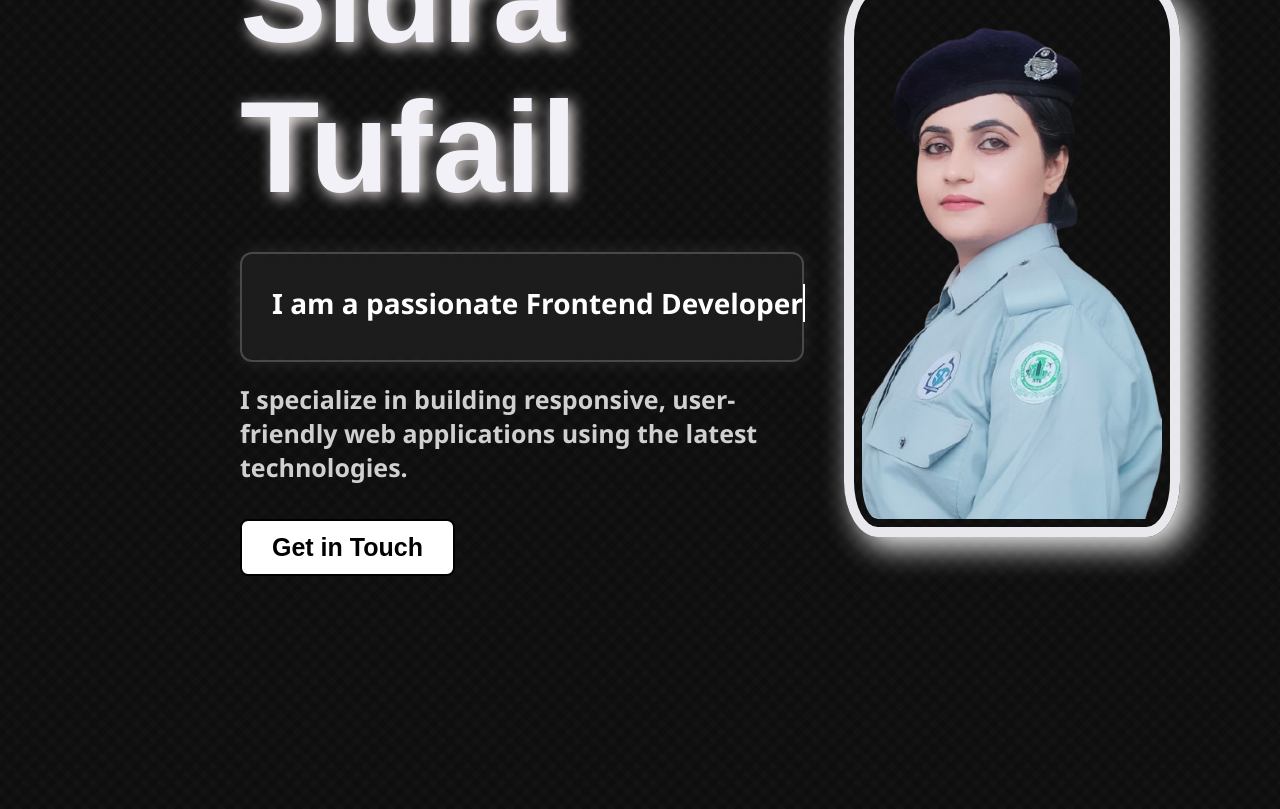
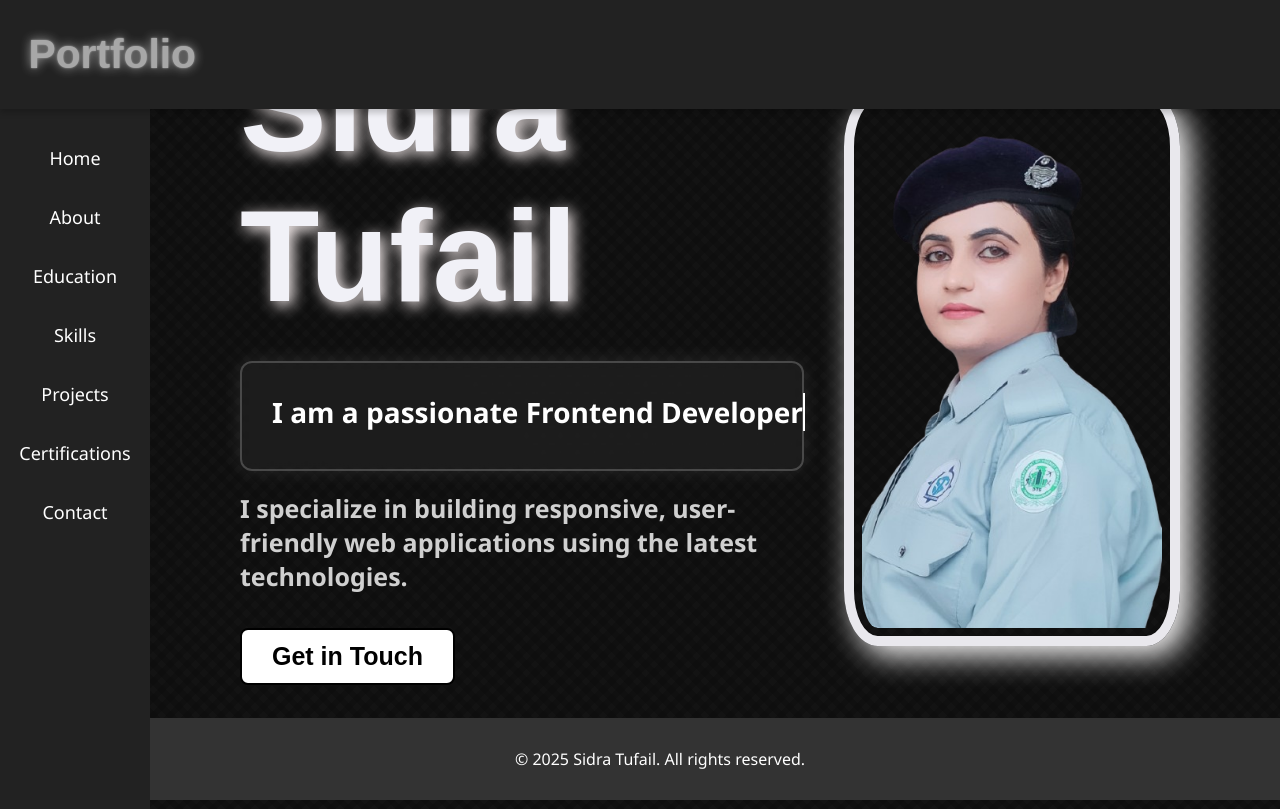
Before and after one commit to sidi-125/file-4, a React (Create React App) app: page / in a window 1280 px wide. Built offline with nearby package versions, Linux system fonts and the light colour scheme.

Commit message:
Add layout

```diff
--- a/src/App.js
+++ b/src/App.js
@@ -1,28 +1,32 @@
+// src/App.jsx
 import React from 'react';
 import { BrowserRouter as Router, Routes, Route } from 'react-router-dom';
-import Home from './Pages/Home';
+import Layout from './Layout'; // Layout component
 import About from './Pages/About';
 import Contact from './Pages/Contact';
 import Skills from './Pages/Skills';
 import Projects from './Pages/Projects';
 import Certifications from './Pages/Certifications';
 import Education from './Pages/Education';
+import Home from './Pages/Home';
 import './App.css';
-import Sidebar from './Pages/Sidebar';
+
 
 function App() {
   return (
     <Router>
       <Routes>
-        <Route path="/" element={<Home />} />
-        <Route path="/About" element={<About />} />
-        <Route path="/Contact" element={<Contact />} />
-        <Route path="/Skills" element={<Skills />} />
-        <Route path="/Projects" element={<Projects />} />
-        <Route path="/Certifications" element={<Certifications />} />
-        <Route path="/Education" element={<Education />} />
-        <Route path="/Sidebar" element={<Sidebar />} />
-
+        {/* Layout wrapper */}
+        <Route path="/" element={<Layout />}>
+          {/* Nested pages through Outlet */}
+          <Route index element={<Home />} />
+          <Route path="About" element={<About />} />
+          <Route path="Contact" element={<Contact />} />
+          <Route path="Skills" element={<Skills />} />
+          <Route path="Projects" element={<Projects />} />
+          <Route path="Certifications" element={<Certifications />} />
+          <Route path="Education" element={<Education />} />
+        </Route>
       </Routes>
     </Router>
   );
--- /dev/null
+++ b/src/Layout.css
@@ -0,0 +1,100 @@
+.header {
+  background-color: #222;
+  color: white;
+  padding: 5px 30px;
+  display: flex;
+  align-items: center;
+  position: sticky;
+  top: 0;
+  z-index: 1000;
+  box-shadow: 0 4px 6px rgba(0,0,0,0.2);
+}
+
+.blink-shadow {
+  font-size: 40px;
+  font-weight: 700;
+  color: #fff;
+  text-shadow: 0 0 2px #ffffff, 0 0 10px #ffffff;
+  animation: blinkZoom 1.5s infinite ease-in-out;
+}
+
+/* Blinking + Zooming effect */
+@keyframes blinkZoom {
+  0%, 100% {
+    opacity: 1;
+    transform: scale(1);
+  }
+  50% {
+    opacity: 0;
+    transform: scale(1.2);
+  }
+}
+
+
+  /* Sidebar */
+.sidebar {
+  position: fixed;
+  top: 100px;
+  left: 0;
+  width: 150px;
+  height: calc(100% - 100px);
+  background-color: #222;
+  padding-top: 20px;
+  z-index: 999;
+  color: white;
+}
+
+/* Sidebar List */
+.sidebar ul {
+  list-style: none;
+  padding: 0;
+}
+
+/* Animation for each sidebar item */
+.sidebar ul li {
+  margin: 15px 0;
+  text-align: center;
+  animation: slideIn 1s ease-out forwards; /* Increase duration to 1s */
+  opacity: 0; /* Initial opacity to make the element hidden */
+  animation-delay: 0.3s; /* Delay for each item */
+}
+
+/* Animation effect */
+@keyframes slideIn {
+  0% {
+    transform: translateX(-100%); /* Starts from outside the screen */
+    opacity: 0;
+  }
+  100% {
+    transform: translateX(0); /* Ends at its original position */
+    opacity: 1; /* Full visibility */
+  }
+}
+
+/* Sidebar Links */
+.sidebar ul li a {
+  color: white;
+  text-decoration: none;
+  font-size: 18px;
+  display: block;
+  padding: 10px;
+  transition: background 0.3s ease, transform 0.3s ease; /* Added transition for zoom effect */
+}
+
+/* Hover effect */
+.sidebar ul li a:hover {
+  background-color: #444;
+  transform: scale(1.1); /* Zoom in effect on hover */
+  cursor: pointer; /* Change cursor to indicate hover */
+  cursor: pointer; /* Change cursor to indicate hover */
+
+}
+.footer {
+  background-color: #333;
+  color: white;
+  text-align: center;
+  padding: 20px;
+  position: fixed;
+  width: 100%;
+  bottom: 0;
+}
--- /dev/null
+++ b/src/Layout.jsx
@@ -0,0 +1,40 @@
+// src/Layout.jsx
+
+import React from 'react';
+import { Outlet, Link } from 'react-router-dom';
+import './Layout.css'; // apna custom layout styling yahan likhna
+
+const Layout = () => {
+  return (
+    <div className="layout-container">
+      <header className="header">
+      <div className="logo">
+        <h1 className="blink-shadow">Portfolio</h1>
+      </div>
+    </header>
+
+      <aside className="sidebar">
+        <nav>
+          <ul>
+            <li><Link to="/">Home</Link></li>
+            <li><Link to="/About">About</Link></li>
+            <li><Link to="/Education">Education</Link></li>
+            <li><Link to="/Skills">Skills</Link></li>
+            <li><Link to="/Projects">Projects</Link></li>
+            <li><Link to="/Certifications">Certifications</Link></li>
+            <li><Link to="/Contact">Contact</Link></li>
+          </ul>
+        </nav>
+      </aside>
+      <footer className="footer">
+      <p>&copy; 2025 Sidra Tufail. All rights reserved.</p>
+    </footer>
+
+      <main className="content">
+        <Outlet />
+      </main>
+    </div>
+  );
+};
+
+export default Layout;
--- a/src/Pages/Education/Education.css
+++ b/src/Pages/Education/Education.css
@@ -10,8 +10,7 @@
     font-size: 80px;
     font-weight: 10%;
     margin-bottom: 30px;
-    color: hsl(210, 50%, 95%);
-    opacity: 0;
+    color: hwb(0 98% 1%);
     transform: translateY(-50px);
     transition: opacity 5s, transform 5s; /* Slow down the speed */
   }
--- a/src/Pages/Sidebar/Sidebar.css
+++ /dev/null
@@ -1,58 +0,0 @@
-/* Sidebar */
-.sidebar {
-    position: fixed;
-    top: 100px;
-    left: 0;
-    width: 150px;
-    height: calc(100% - 100px);
-    background-color: #222;
-    padding-top: 20px;
-    z-index: 999;
-    color: white;
-  }
-
-  /* Sidebar List */
-  .sidebar ul {
-    list-style: none;
-    padding: 0;
-  }
-
-  /* Animation for each sidebar item */
-  .sidebar ul li {
-    margin: 15px 0;
-    text-align: center;
-    animation: slideIn 1s ease-out forwards; /* Increase duration to 1s */
-    opacity: 0; /* Initial opacity to make the element hidden */
-    animation-delay: 0.3s; /* Delay for each item */
-  }
-
-  /* Animation effect */
-  @keyframes slideIn {
-    0% {
-      transform: translateX(-100%); /* Starts from outside the screen */
-      opacity: 0;
-    }
-    100% {
-      transform: translateX(0); /* Ends at its original position */
-      opacity: 1; /* Full visibility */
-    }
-  }
-
-  /* Sidebar Links */
-  .sidebar ul li a {
-    color: white;
-    text-decoration: none;
-    font-size: 18px;
-    display: block;
-    padding: 10px;
-    transition: background 0.3s ease, transform 0.3s ease; /* Added transition for zoom effect */
-  }
-
-  /* Hover effect */
-  .sidebar ul li a:hover {
-    background-color: #444;
-    transform: scale(1.1); /* Zoom in effect on hover */
-    cursor: pointer; /* Change cursor to indicate hover */
-    cursor: pointer; /* Change cursor to indicate hover */
-
-  }
--- a/src/Pages/Sidebar/index.jsx
+++ /dev/null
@@ -1,22 +0,0 @@
-import React from 'react';
-import '../Sidebar/Sidebar.css'; // Sidebar-specific CSS
-
-function Sidebar() {
-  return (
-    <aside className="sidebar">
-      <ul>
-        <li><a href="#about">About</a></li>
-        <li><a href="#education">Education</a></li>
-        <li><a href="#certification">Certification</a></li>
-        <li><a href="#projects">Projects</a></li>
-        <li><a href="#skills">Skills</a></li>
-        <li><a href="#contact">Contact</a></li>
-        <li><a href="#contact">Contact</a></li>
-
-
-      </ul>
-    </aside>
-  );
-}
-
-export default Sidebar;
```
